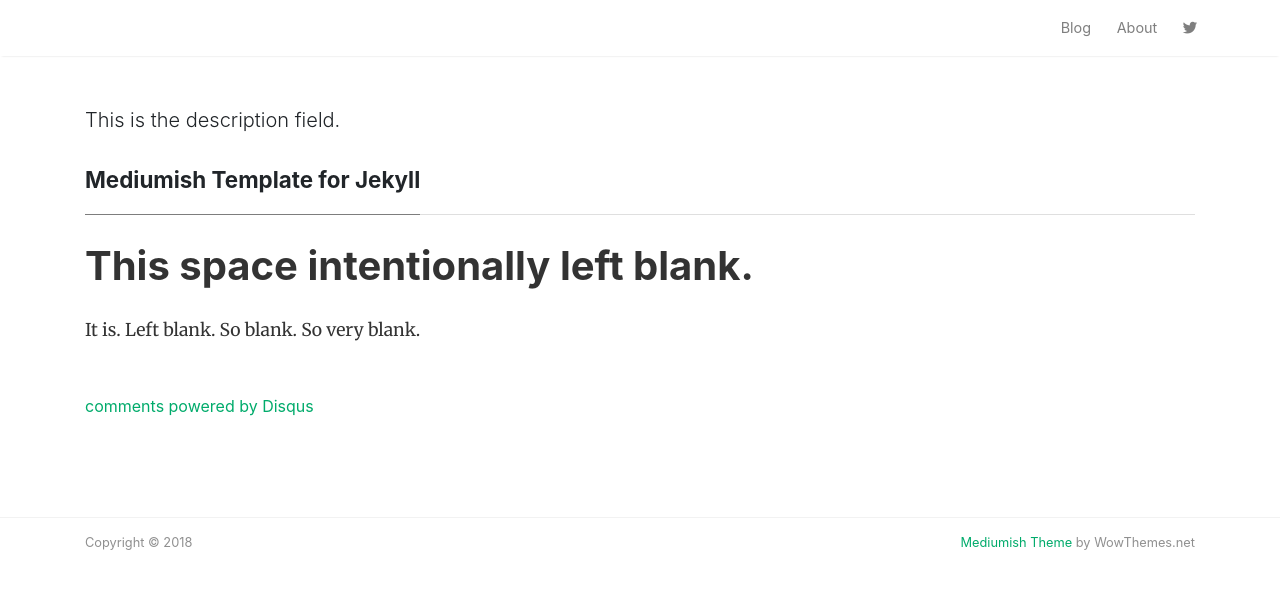
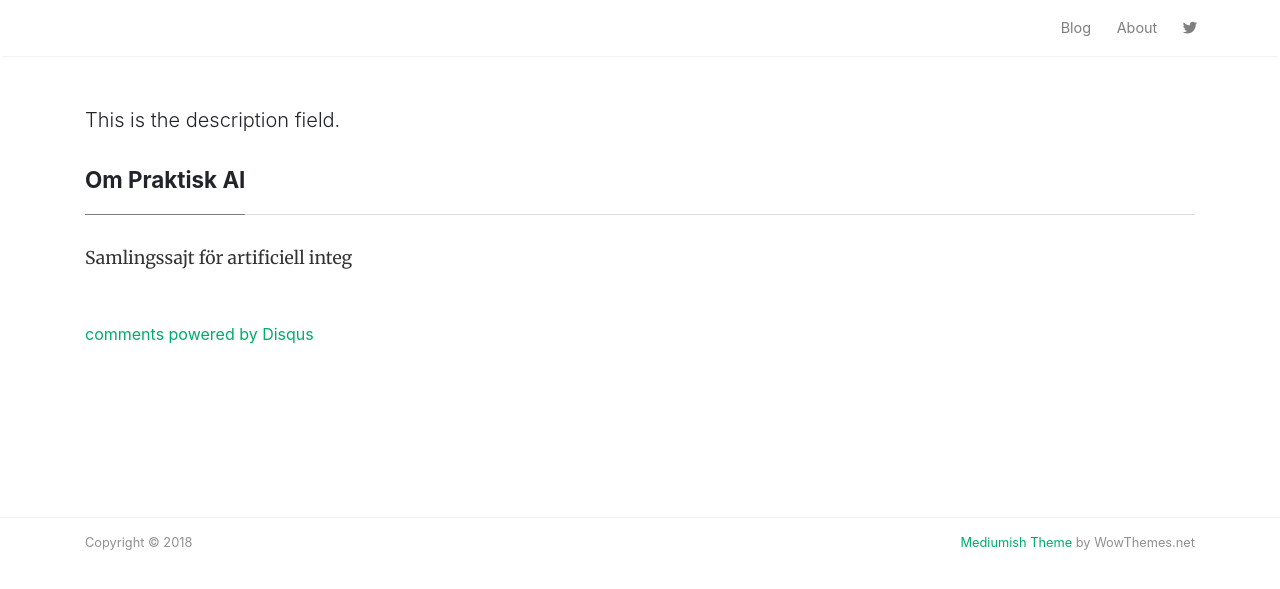
Before and after one commit to praktisk-ai/siteleaf-web, a Jekyll site: the page built from about.md, in a window 1280 px wide. Shown: the top 589 px of the page. Built offline with Jekyll 4.4.1, drawn with Linux system fonts in a browser that asks for light colours; nearby versions of some CDN libraries; comment, search, counter and statistics services are not loaded.

Commit message:
Updated About

```diff
--- a/about.md
+++ b/about.md
@@ -1,9 +1,7 @@
 ---
-title: Mediumish Template for Jekyll
+title: Om Praktisk AI
 comments: true
 layout: page
 ---
 
-# This space intentionally left blank.
-
-It is. Left blank. So blank. So very blank.
+Samlingssajt för artificiell integ
```
